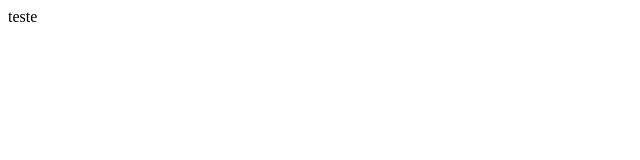
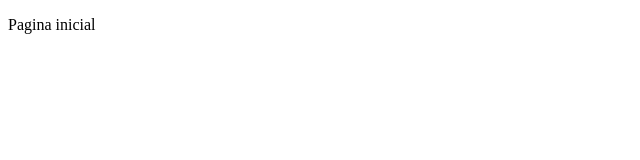
Before and after one commit to alaninfo23/crud-city-and-people, a React (Create React App) app: page /pagina-inicial in a window 1280 px wide. Shown: the top 160 px of the page, without its empty margins (0-640 px from the left). Built offline with nearby package versions, Linux system fonts and the light colour scheme.

Commit message:
feat: adicionado react-router-dom

```diff
--- a/package.json
+++ b/package.json
@@ -11,6 +11,7 @@
   "dependencies": {
     "react": "^18.2.0",
     "react-dom": "^18.2.0",
+    "react-router-dom": "^6.5.0",
     "react-scripts": "5.0.1"
   },
   "devDependencies": {
--- a/src/App.tsx
+++ b/src/App.tsx
@@ -1,7 +1,9 @@
+import { AppRoutes } from "./routes";
+
 export const App = () => {
   return (
     <div>
-      teste
+      <AppRoutes />
     </div>
   );
 }
--- a/src/index.tsx
+++ b/src/index.tsx
@@ -1,5 +1,6 @@
 import React from 'react';
 import ReactDOM from 'react-dom/client';
+import { BrowserRouter } from 'react-router-dom';
 import { App } from './App';
 
 const root = ReactDOM.createRoot(
@@ -7,6 +8,8 @@
 );
 root.render(
   <React.StrictMode>
-    <App />
+    <BrowserRouter>
+      <App />
+    </BrowserRouter>
   </React.StrictMode>
 );
--- a/src/routes/index.tsx
+++ b/src/routes/index.tsx
@@ -1 +1,10 @@
-export { };
+import { Navigate, Route, Routes } from "react-router-dom";
+
+export const AppRoutes = () => {
+  return (
+    <Routes>
+      <Route path="/pagina-inicial" element={<p>Pagina inicial</p>} />
+      <Route path="*" element={<Navigate to="/pagina-inicial" />} />
+    </Routes>
+  );
+}
```
Also changed, not shown: 1 other file (tests, documents, lock files or other folders).
